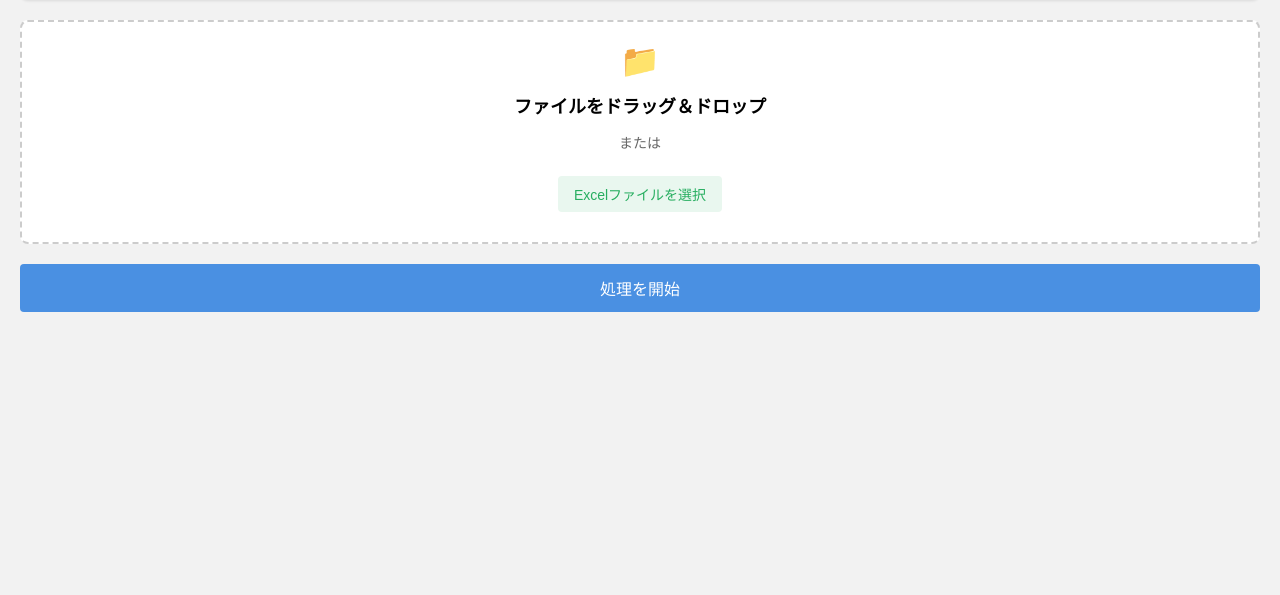
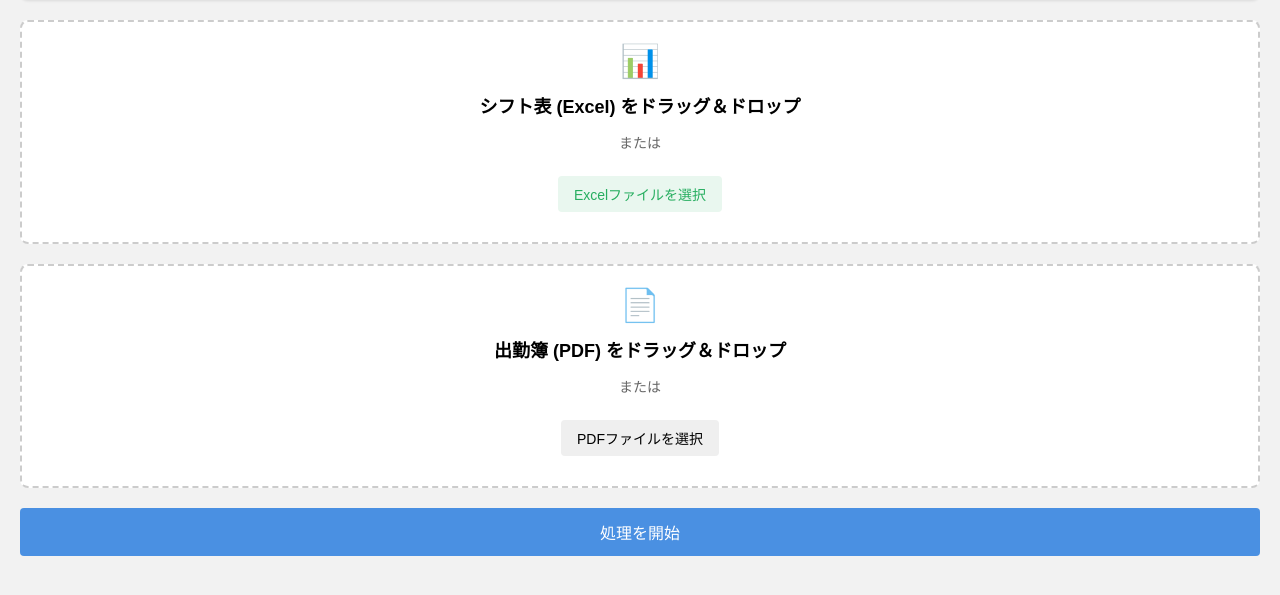
Before and after one commit to kids-masaru/pdfconvert_kaga, a Flask app: page / in a window 1280 px wide. Shown: the part 105-700 px from the top of the page. Run offline with Flask 2, Linux system fonts and the light colour scheme.

Commit message:
Update index.html

```diff
--- a/templates/index.html
+++ b/templates/index.html
@@ -9,7 +9,6 @@
 </head>
 <body>
     <div class="header">
-        <!-- 正しい静的ファイルパスを使用 -->
         <img src="{{ url_for('static', filename='images/icon.png') }}" alt="ロゴ">
         <div>
             <h1 class="title">【保育室】【病児・一時】の勤務時間を自動で計算</h1>
@@ -17,14 +16,26 @@
         </div>
     </div>
 
-    <div id="drop-area" class="card">
+    <div id="drop-area-excel" class="card">
         <div class="upload-area">
-            <div class="upload-icon">📁</div>
-            <h2>ファイルをドラッグ＆ドロップ</h2>
+            <div class="upload-icon">📊</div>
+            <h2>シフト表 (Excel) をドラッグ＆ドロップ</h2>
             <p>または</p>
             <input type="file" id="excel-input" accept=".xls,.xlsx" hidden>
             <button type="button" class="btn btn-excel" onclick="document.getElementById('excel-input').click()">
                 Excelファイルを選択
+            </button>
+        </div>
+    </div>
+
+    <div id="drop-area-pdf" class="card" style="margin-top: 20px;">
+        <div class="upload-area">
+            <div class="upload-icon">📄</div>
+            <h2>出勤簿 (PDF) をドラッグ＆ドロップ</h2>
+            <p>または</p>
+            <input type="file" id="pdf-input" accept=".pdf" multiple hidden>
+            <button type="button" class="btn btn-pdf" onclick="document.getElementById('pdf-input').click()">
+                PDFファイルを選択
             </button>
         </div>
     </div>
```
